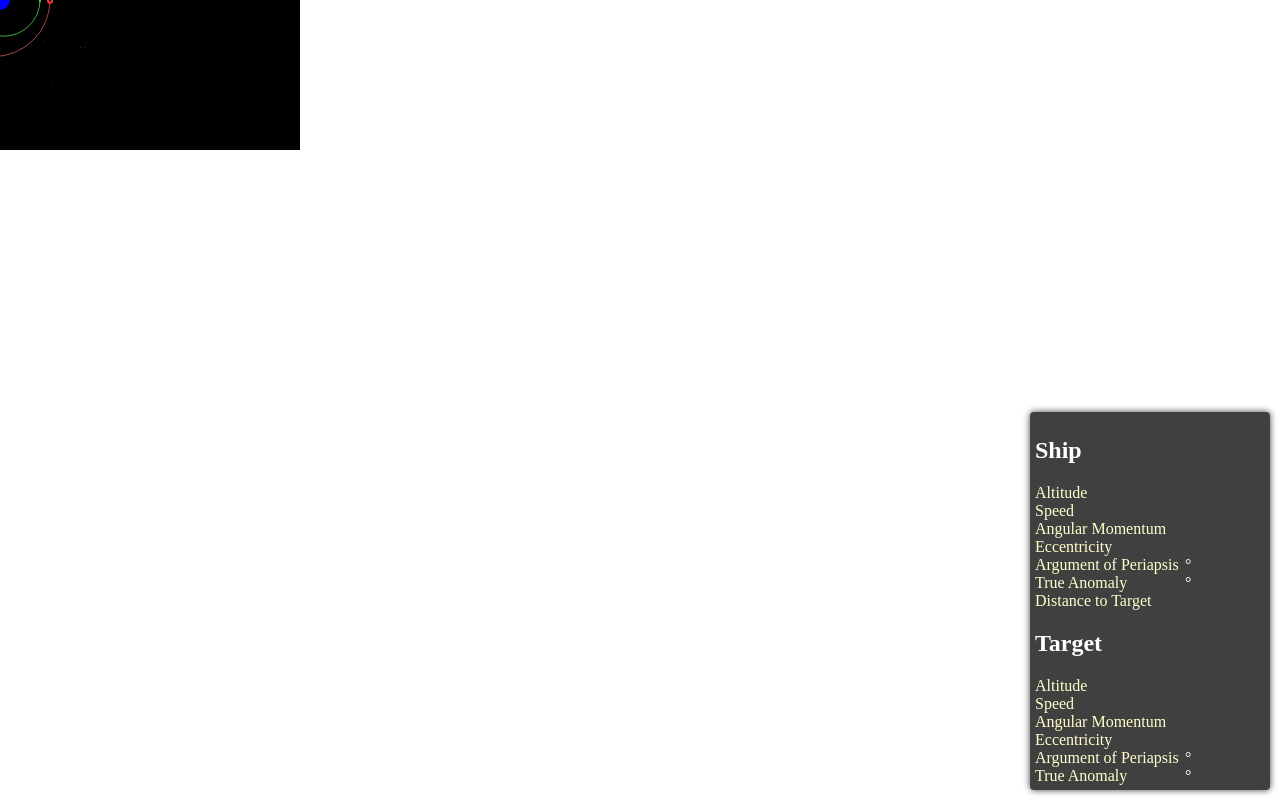
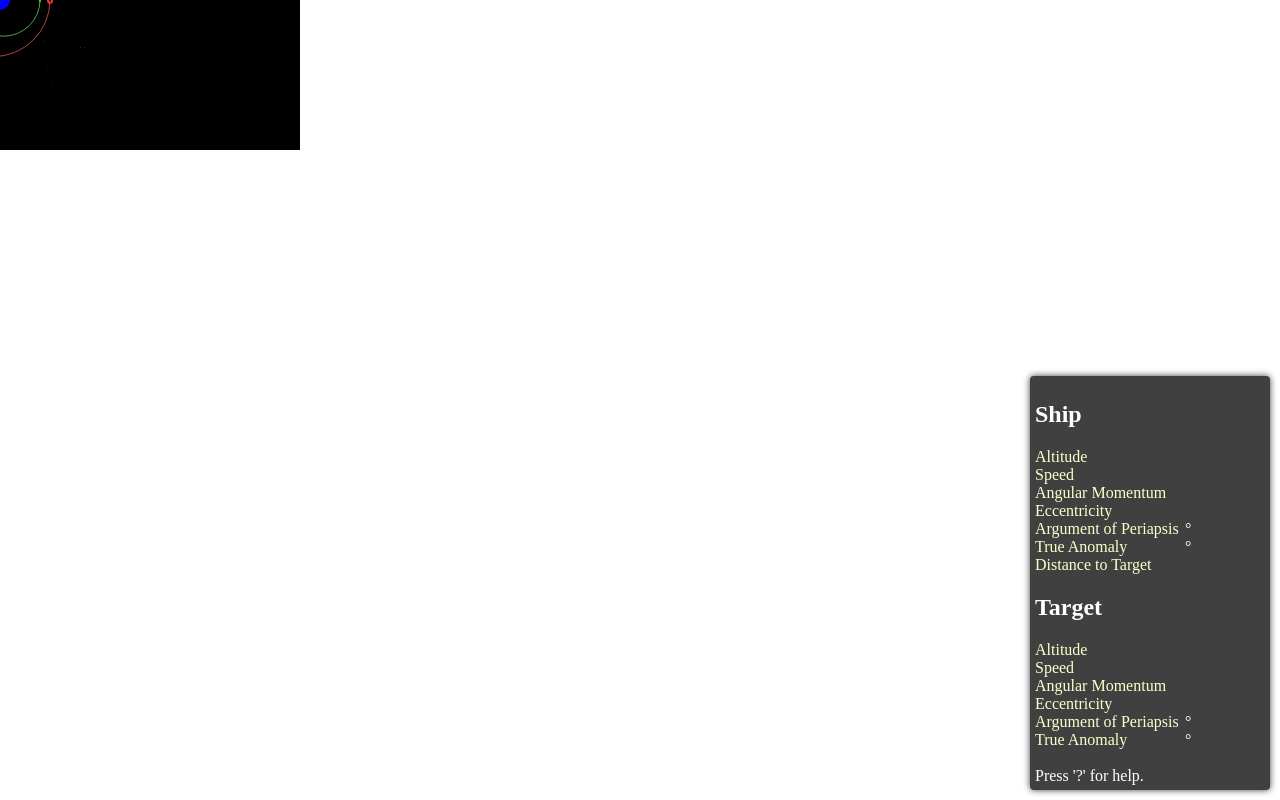
Before and after one commit to shicks/gravity, a plain HTML site: page index.html in a window 1280 px wide. Drawn offline with Linux system fonts and the light colour scheme.

Commit message:
add pointer to help page

```diff
--- a/index.html
+++ b/index.html
@@ -65,6 +65,8 @@
       <span class="key">True Anomaly</span><span class="stats-value" data-key="theta"></span>&deg;
     </div>
   </div>
+  <br/>
+  Press '?' for help.
 </div>
 <div id="help">
   <b>GRAVITY</b> - <a href="//github.com/shicks/gravity">GitHub Project</a>
```
